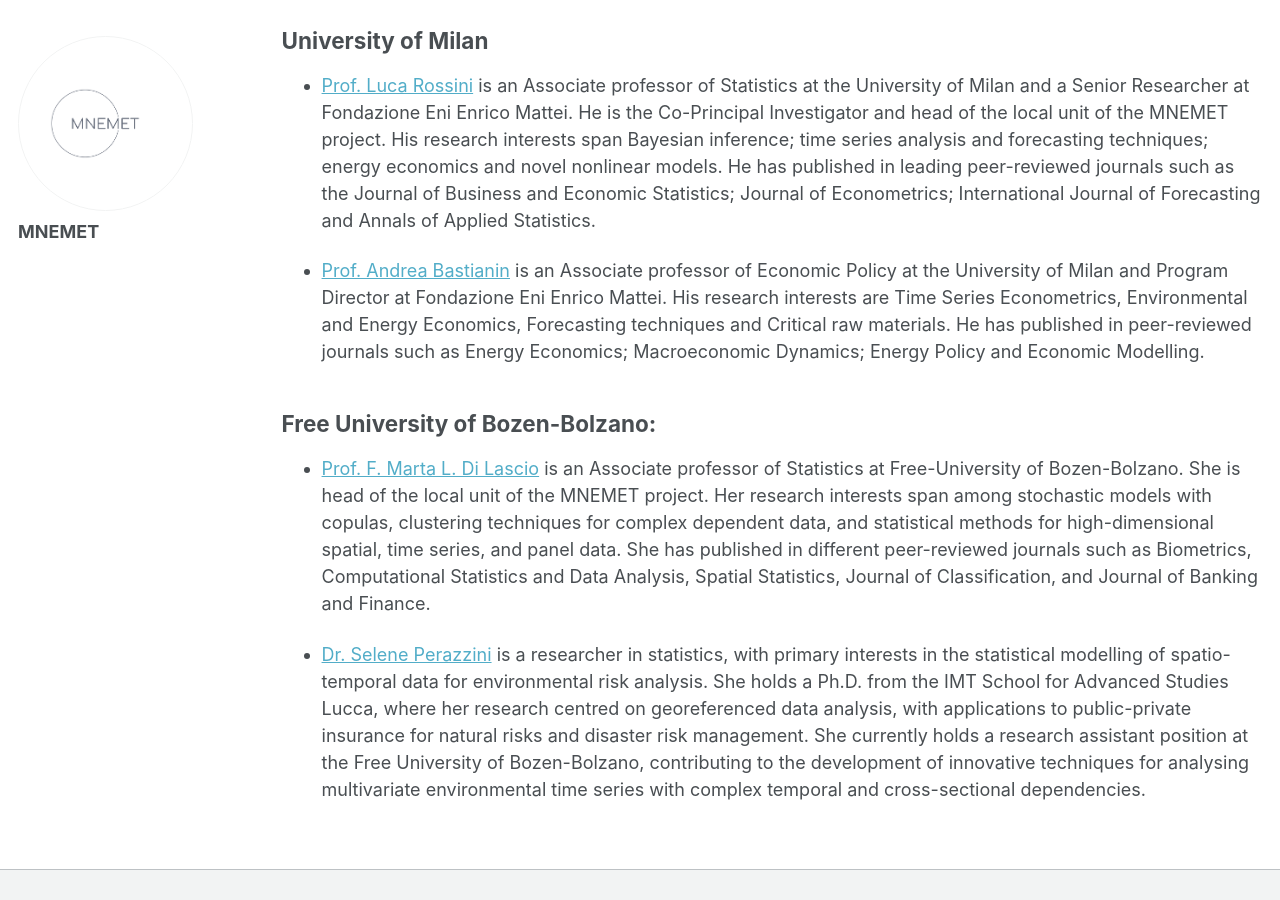
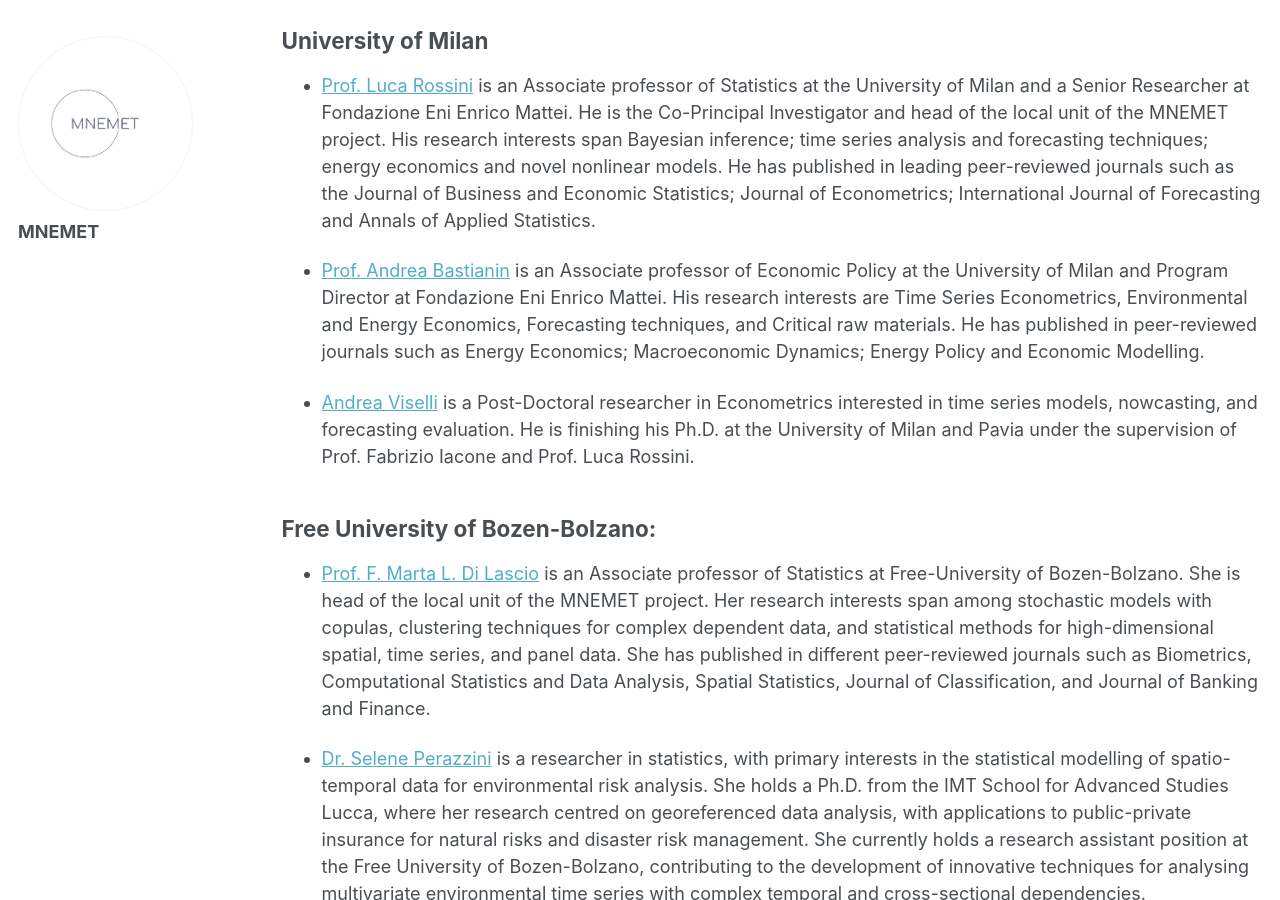
Before and after one commit to rossiniluca/Mnemet, a Jekyll site: the page built from _pages/groups.md, in a window 1280 px wide and 900 px high, scrolled down 751 px. Built offline with Jekyll 4.4.1, drawn with Linux system fonts in a browser that asks for light colours.

Commit message:
Update groups.md

```diff
--- a/_pages/groups.md
+++ b/_pages/groups.md
@@ -19,7 +19,9 @@ MNEMET aims to bring together researchers from three Italian universities. The r
 
 * [Prof. Luca Rossini](https://rossiniluca.github.io/web/) is an Associate professor of Statistics at the University of Milan and a Senior Researcher at Fondazione Eni Enrico Mattei. He is the Co-Principal Investigator and head of the local unit of the MNEMET project. His research interests span Bayesian inference; time series analysis and forecasting techniques; energy economics and novel nonlinear models. He has published in leading peer-reviewed journals such as the Journal of Business and Economic Statistics; Journal of Econometrics; International Journal of Forecasting and Annals of Applied Statistics.
 
-* [Prof. Andrea Bastianin](https://sites.google.com/view/andrea-bastianin) is an Associate professor of Economic Policy at the University of Milan and Program Director at Fondazione Eni Enrico Mattei. His research interests are Time Series Econometrics, Environmental and Energy Economics, Forecasting techniques and Critical raw materials. He has published in peer-reviewed journals such as Energy Economics; Macroeconomic Dynamics; Energy Policy and Economic Modelling.
+* [Prof. Andrea Bastianin](https://sites.google.com/view/andrea-bastianin) is an Associate professor of Economic Policy at the University of Milan and Program Director at Fondazione Eni Enrico Mattei. His research interests are Time Series Econometrics, Environmental and Energy Economics, Forecasting techniques, and Critical raw materials. He has published in peer-reviewed journals such as Energy Economics; Macroeconomic Dynamics; Energy Policy and Economic Modelling.
+
+* [Andrea Viselli](https://andreaviselli.github.io/about/) is a Post-Doctoral researcher in Econometrics interested in time series models, nowcasting, and forecasting evaluation. He is finishing his Ph.D. at the University of Milan and Pavia under the supervision of Prof. Fabrizio Iacone and Prof. Luca Rossini.
 
 
 ## Free University of Bozen-Bolzano:
```
